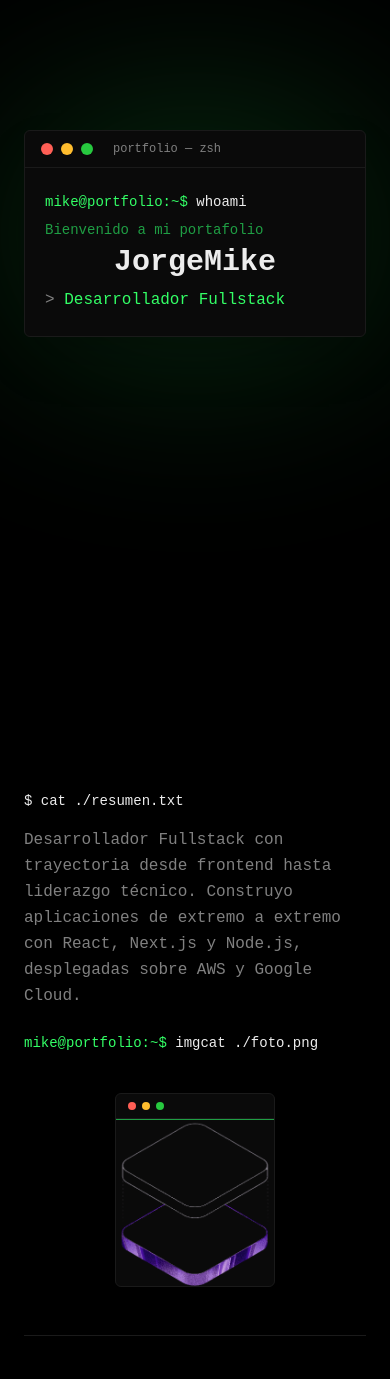
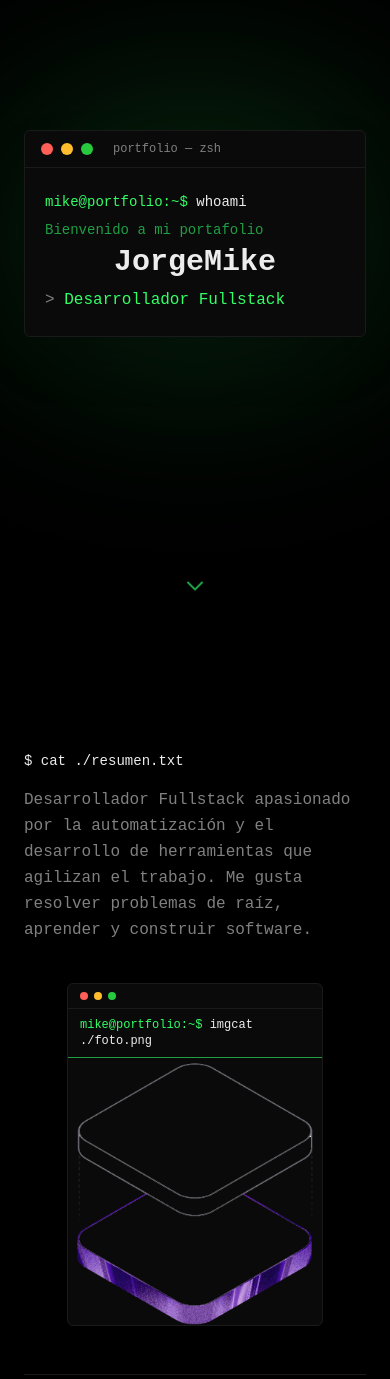
Before and after one commit to JorgeMike/Portafolio, a React (Vite) app: page / in a window 390 px wide. Shown: the part 189-1568 px from the top of the page. Built offline with nearby package versions, Linux system fonts and the light colour scheme.

Commit message:
Enhance Hero and Resumen sections: add smooth scroll button, update summary text, and improve layout with responsive design

```diff
--- a/src/components/sections/Hero.tsx
+++ b/src/components/sections/Hero.tsx
@@ -1,10 +1,15 @@
 import { useEffect, useState } from "react";
+import { ChevronDown } from "lucide-react";
 import { contacto, hero, heroTechIcons } from "../../data/cv";
 import { useTypewriter } from "../../lib/useTypewriter";
 import { useMouseParallax } from "../../lib/useMouseParallax";
 import Reveal from "../terminal/Reveal";
 import Cursor from "../terminal/Cursor";
 import FloatingTechIcons from "../terminal/FloatingTechIcons";
+
+function scrollToResumen() {
+  document.getElementById("resumen")?.scrollIntoView({ behavior: "smooth" });
+}
 
 function Hero() {
   const [showIdentity, setShowIdentity] = useState(false);
@@ -25,7 +30,7 @@ function Hero() {
   return (
     <section
       id="hero"
-      className="flex min-h-screen items-center justify-center px-6 py-24"
+      className="relative flex min-h-screen items-center justify-center px-6 py-24"
     >
       <div
         ref={parallaxRef}
@@ -87,6 +92,19 @@ function Hero() {
           </div>
         </div>
       </div>
+
+      {showIdentity && (
+        <Reveal className="absolute bottom-10 left-1/2 -translate-x-1/2">
+          <button
+            type="button"
+            onClick={scrollToResumen}
+            aria-label="Ir a la sección Quién soy"
+            className="animate-bounce text-term-green-dim transition-colors hover:text-term-green"
+          >
+            <ChevronDown className="h-7 w-7" strokeWidth={1.75} />
+          </button>
+        </Reveal>
+      )}
     </section>
   );
 }
--- a/src/components/sections/Resumen.tsx
+++ b/src/components/sections/Resumen.tsx
@@ -28,8 +28,10 @@ function Resumen() {
     <section
       id="resumen"
       ref={ref}
-      className="mx-auto flex min-h-screen max-w-4xl flex-col justify-center px-6 py-34"
+      className="mx-auto flex min-h-screen max-w-5xl flex-col justify-center px-6 py-24"
     >
+      <div className="grid gap-10 md:grid-cols-[1fr_auto] md:items-center">
+        <div>
           <h2 className="text-sm text-term-green-dim">
             $ {command.output}
             {!command.done && <Cursor />}
@@ -37,13 +39,29 @@ function Resumen() {
 
           {showSummary && (
             <Reveal>
-          <div className="mt-4 grid gap-10 md:grid-cols-[1fr_auto] md:items-start">
-            <div>
-              <p className="text-base leading-relaxed text-text-dim md:text-lg">
+              <p className="mt-4 text-base leading-relaxed text-text-dim md:text-lg">
                 {resumen.summary}
               </p>
+            </Reveal>
+          )}
+        </div>
 
-              <p className="mt-6 text-sm md:text-base">
+        {showSummary && (
+          <Reveal className="relative mx-auto w-64 md:mx-0 md:w-80">
+            <div
+              aria-hidden
+              className="absolute inset-0 -z-10 scale-125 rounded-full bg-term-green opacity-20 blur-3xl"
+            />
+
+            <div className="rounded-md border border-border bg-surface font-mono shadow-2xl">
+              <div className="flex items-center gap-1.5 border-b border-border px-3 py-2">
+                <span className="h-2 w-2 rounded-full bg-[#ff5f56]" />
+                <span className="h-2 w-2 rounded-full bg-[#ffbd2e]" />
+                <span className="h-2 w-2 rounded-full bg-[#27c93f]" />
+              </div>
+
+              <div className="px-3 py-2">
+                <p className="text-xs md:text-sm">
                   <span className="text-term-green">{hero.prompt}</span>{" "}
                   <span className="text-text">{imageCmd.output}</span>
                   {!imageCmd.done && <Cursor />}
@@ -51,26 +69,18 @@ function Resumen() {
               </div>
 
               {showImageLine && (
-              <Reveal className="mx-auto w-40 md:mx-0 md:w-48">
-                <div className="rounded-md border border-border bg-surface font-mono shadow-2xl">
-                  <div className="flex items-center gap-1.5 border-b border-border px-3 py-2">
-                    <span className="h-2 w-2 rounded-full bg-[#ff5f56]" />
-                    <span className="h-2 w-2 rounded-full bg-[#ffbd2e]" />
-                    <span className="h-2 w-2 rounded-full bg-[#27c93f]" />
-                  </div>
-                  <div className="border-t border-term-green-dim">
+                <Reveal className="border-t border-term-green-dim">
                   <img
                     src={heroImage}
                     alt={resumen.imageAlt}
                     className="w-full grayscale-40 contrast-125"
                   />
-                  </div>
-                </div>
                 </Reveal>
               )}
             </div>
           </Reveal>
         )}
+      </div>
 
       {showImageLine && (
         <Reveal onAnimationComplete={() => setShowStats(true)}>
--- a/src/data/cv.ts
+++ b/src/data/cv.ts
@@ -125,7 +125,7 @@ export const hero: HeroData = {
 export const resumen: ResumenData = {
   command: "cat ./resumen.txt",
   summary:
-    "Desarrollador Fullstack con trayectoria desde frontend hasta liderazgo técnico. Construyo aplicaciones de extremo a extremo con React, Next.js y Node.js, desplegadas sobre AWS y Google Cloud.",
+    "Desarrollador Fullstack apasionado por la automatización y el desarrollo de herramientas que agilizan el trabajo. Me gusta resolver problemas de raíz, aprender y construir software.",
   stats: [
     { value: "4+", label: "años de experiencia" },
     { value: "20+", label: "desarrolladores mentoreados" },
--- a/src/index.css
+++ b/src/index.css
@@ -19,8 +19,13 @@
 html {
   color-scheme: dark;
   scroll-behavior: smooth;
+  scroll-snap-type: y proximity;
   scrollbar-color: var(--color-term-green-dim) var(--color-bg);
   scrollbar-width: thin;
+}
+
+main > section {
+  scroll-snap-align: center;
 }
 
 ::-webkit-scrollbar {
```
Lines whose indentation alone changed are shown as unchanged.
